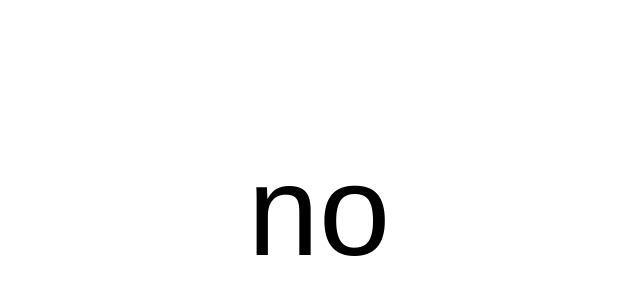
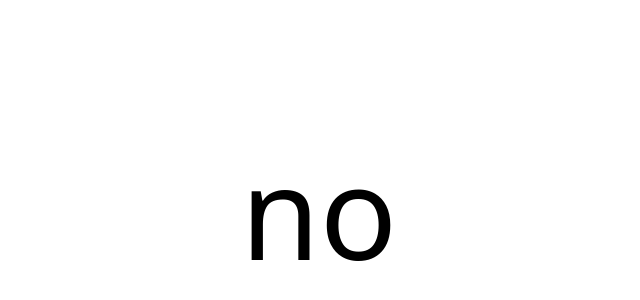
Before and after one commit to shannonmoeller/isitchristmas, a plain HTML site: page public/index.html in a window 1280 px wide. Shown: the part 198-498 px from the top of the page, without its empty margins (321-961 px from the left). Drawn offline with Linux system fonts and the light colour scheme.

Commit message:
system-ui

```diff
--- a/public/index.html
+++ b/public/index.html
@@ -13,7 +13,7 @@
   body {
     display: grid;
     place-content: center;
-    font: lighter clamp(16px, 20vmin, 128px) sans-serif;
+    font: lighter clamp(16px, 20vmin, 128px) system-ui, sans-serif;
     text-align: center;
   }
 </style>
```
